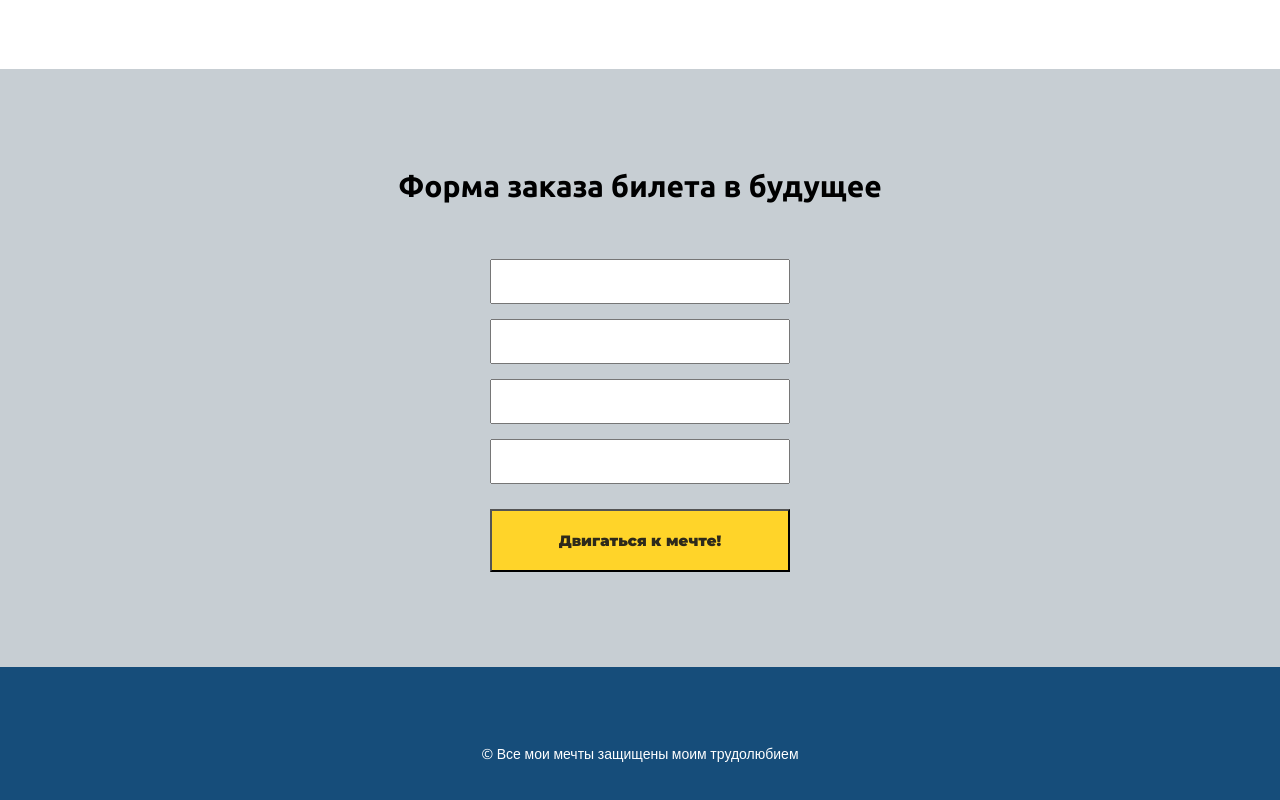
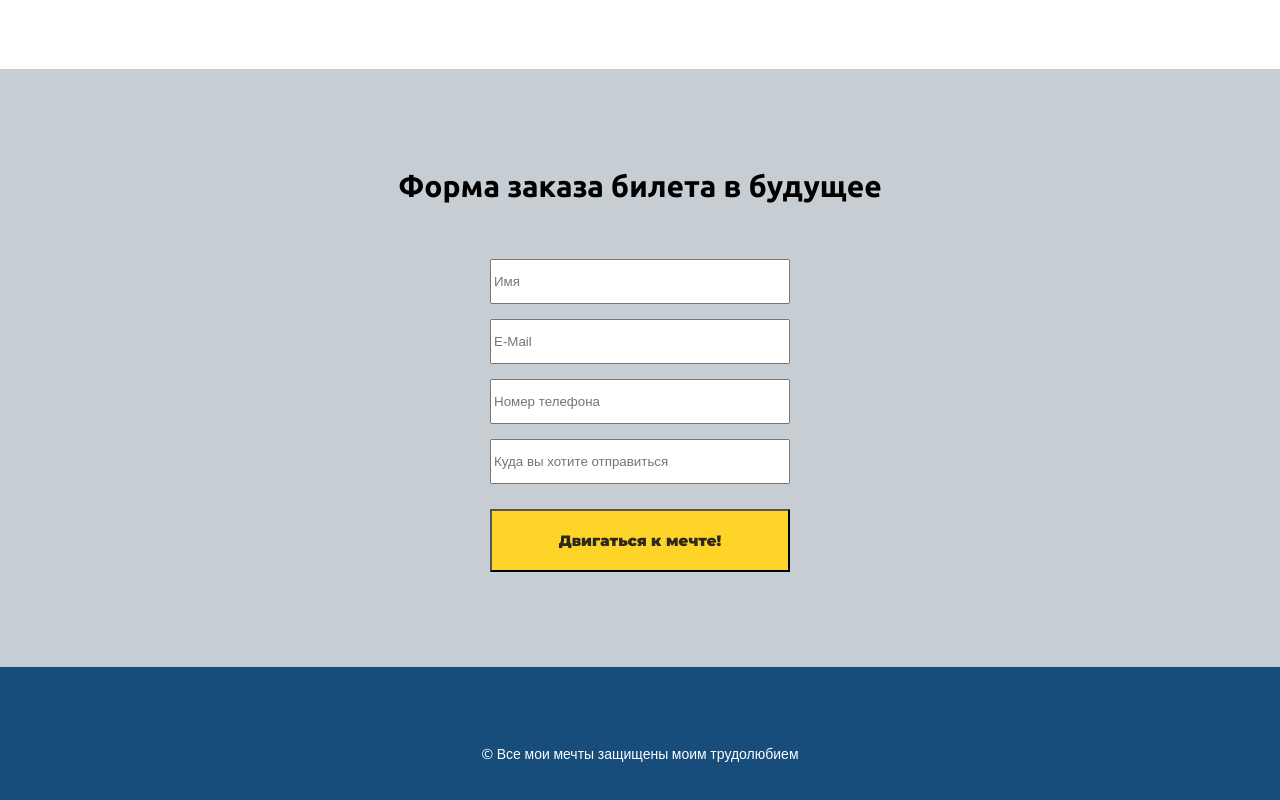
Before and after one commit to Timirkhan/tima0, a plain HTML site: page index.html in a window 1280 px wide. Shown: the part 1479-2279 px from the top of the page. Drawn offline with nearby package versions, Linux system fonts and the light colour scheme.

Commit message:
Update index.html

```diff
--- a/index.html
+++ b/index.html
@@ -55,16 +55,16 @@
 			<div class="input">
 				<form action="#" class="form">
 					<div>
-						<input type="text" name="text" class="input2" required="">
+						<input type="text" name="text" placeholder="Имя"class="input2" required="">
 					</div>
 					<div>
-						<input type="email" name="email" class="input2" required="">
+						<input type="email" name="email" placeholder="E-Mail" class="input2" required="">
 					</div>
 					<div>
-						<input type="tel" name="tel" class="input2" required="">
+						<input type="tel" name="tel" placeholder="Номер телефона"class="input2" required="">
 					</div>
 					<div>
-						<input type="text" name="text" class="input2" required="">
+						<input type="text" name="text" placeholder="Куда вы хотите отправиться" class="input2" required="">
 					</div>
 					<button type="submit">Двигаться к мечте!</button>
 				</form>
```
